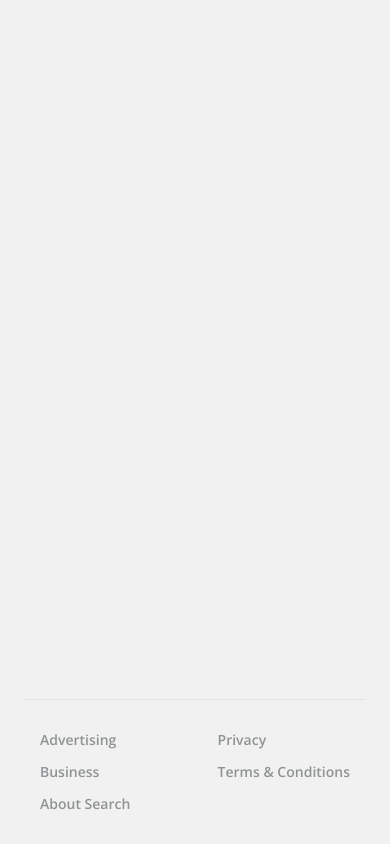
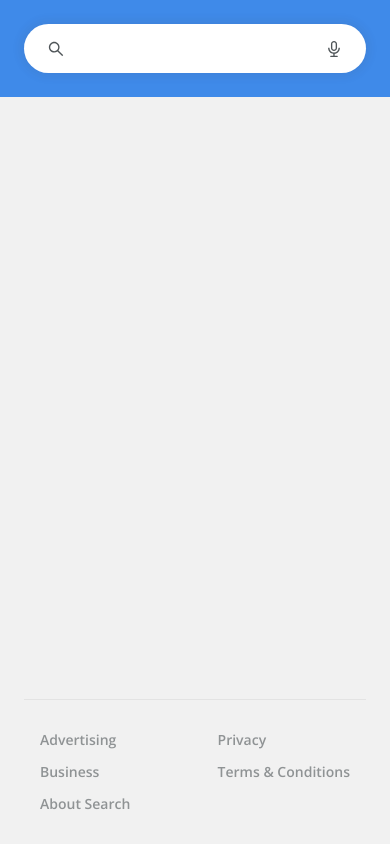
Before and after one commit to Danak-UY/Live-Sessions, a React (Create React App) app in the folder 03_search-engine-app/: page /search in a window 390 px wide. Built offline with nearby package versions, Linux system fonts and the light colour scheme; no server answers.

Commit message:
Done result page header

```diff
--- a/03_search-engine-app/src/assets/styles/ResultPage.css
+++ b/03_search-engine-app/src/assets/styles/ResultPage.css
@@ -0,0 +1,70 @@
+.result__header {
+  background-color: var(--cl-primary);
+  display: flex;
+  justify-content: space-between;
+  align-items: flex-end;
+  padding: 1.5rem;
+}
+
+.header__search {
+  display: flex;
+  align-items: center;
+  flex: 1;
+  margin-right: 2rem;
+}
+
+.header__search img {
+  height: 2.2rem;
+  margin-right: 2rem;
+}
+
+.header__search form {
+  width: 100%;
+}
+
+.header__search form button {
+  display: none;
+}
+
+.header__search .ant-input-affix-wrapper {
+  width: 100%;
+  max-width: 35rem;
+  border-radius: 5rem;
+  border: 0;
+  box-shadow: 0px 0px 8px 4px rgba(58, 58, 58, 0.08);
+  color: var(--cl-dark);
+  padding: 0.75rem 1.5rem;
+}
+
+.header__search .ant-input-affix-wrapper:hover,
+.header__search .ant-input-affix-wrapper:focus {
+  box-shadow: 0px 0px 16px 8px rgba(58, 58, 58, 0.12);
+}
+
+.header__search .ant-input-affix-wrapper input {
+  color: var(--cl-dark);
+}
+
+.header__search .ant-input-affix-wrapper .ant-input-suffix {
+  margin-left: 0.75rem;
+}
+
+.header__search .ant-input-affix-wrapper .ant-input-prefix {
+  margin-right: 0.75rem;
+}
+
+@media screen and (max-width: 768px) {
+  .header__search a {
+    display: none;
+  }
+}
+
+@media screen and (max-width: 576px) {
+  .result__header .header__card {
+    display: none;
+  }
+
+  .header__search {
+    margin-right: 0;
+  }
+}
--- /dev/null
+++ b/03_search-engine-app/src/components/AvatarProfile.js
@@ -0,0 +1,76 @@
+import React, { useState, useEffect } from "react";
+import { useStateValue } from "./../components/StateProvider";
+import { actionTypes } from "./../reducer";
+import { Button, Avatar, Tooltip } from "antd";
+import { PlusCircleFilled } from "@ant-design/icons";
+
+function AvatarProfile() {
+  const [{ avatarProfiles }, dispatch] = useStateValue();
+  const [usersList, setUsersList] = useState(avatarProfiles);
+
+  console.log(usersList);
+
+  useEffect(() => {
+    if (usersList.length === 0) getUserInfo();
+  }, []);
+
+  async function getUserInfo() {
+    await fetch("https://randomuser.me/api/")
+      .then((response) => response.json())
+      .then((data) => {
+        const user = data.results[0];
+        const userData = {
+          username: user.login.username,
+          photo: user.picture.thumbnail,
+        };
+        dispatch({
+          type: actionTypes.SET_USER_DATA,
+          payload: userData,
+        });
+        setUsersList([...usersList, userData]);
+      });
+  }
+
+  function addUser() {
+    getUserInfo();
+  }
+
+  return (
+    <>
+      <Avatar.Group
+        maxCount={4}
+        maxStyle={{
+          backgroundColor: "var(--cl-primary)",
+          fontWeight: "600",
+        }}
+      >
+        {usersList.length !== 0 ? (
+          usersList.map((user, index) => (
+            <Tooltip title={user.username} placement="bottom" key={index}>
+              <Avatar src={user.photo} />
+            </Tooltip>
+          ))
+        ) : (
+          <Avatar
+            style={{
+              backgroundColor: "var(--cl-primary)",
+              fontWeight: "600",
+            }}
+          >
+            DK
+          </Avatar>
+        )}
+      </Avatar.Group>
+      <Button
+        type="link"
+        shape="circle"
+        icon={<PlusCircleFilled />}
+        size="default"
+        style={{ color: "var(--cl-white)" }}
+        onClick={addUser}
+      />
+    </>
+  );
+}
+
+export default AvatarProfile;
--- a/03_search-engine-app/src/components/HeaderHome.js
+++ b/03_search-engine-app/src/components/HeaderHome.js
@@ -1,34 +1,11 @@
-import React, { useState, useEffect } from "react";
-import { Button, Avatar, Tooltip } from "antd";
-import { PlusCircleFilled } from "@ant-design/icons";
+import React from "react";
+import { Button } from "antd";
 import { Link } from "react-router-dom";
 
+import AvatarProfile from "./AvatarProfile";
 import "../assets/styles/HeaderHome.css";
 
 function HeaderHome() {
-  const [usersList, setUsersList] = useState([]);
-
-  useEffect(() => {
-    getUserInfo();
-  }, []);
-
-  async function getUserInfo() {
-    await fetch("https://randomuser.me/api/")
-      .then((response) => response.json())
-      .then((data) => {
-        const user = data.results[0];
-        const userData = {
-          username: user.login.username,
-          photo: user.picture.thumbnail,
-        };
-        setUsersList([...usersList, userData]);
-      });
-  }
-
-  function addUser() {
-    getUserInfo();
-  }
-
   return (
     <header>
       <div className="header__links">
@@ -43,38 +20,7 @@ function HeaderHome() {
         </Link>
       </div>
       <div className="header__card">
-        <Avatar.Group
-          maxCount={4}
-          maxStyle={{
-            backgroundColor: "var(--cl-primary)",
-            fontWeight: "600",
-          }}
-        >
-          {usersList.length !== 0 ? (
-            usersList.map((user, index) => (
-              <Tooltip title={user.username} placement="bottom" key={index}>
-                <Avatar src={user.photo} />
-              </Tooltip>
-            ))
-          ) : (
-            <Avatar
-              style={{
-                backgroundColor: "var(--cl-primary)",
-                fontWeight: "600",
-              }}
-            >
-              DK
-            </Avatar>
-          )}
-        </Avatar.Group>
-        <Button
-          type="link"
-          shape="circle"
-          icon={<PlusCircleFilled />}
-          size="default"
-          style={{ color: "var(--cl-white)" }}
-          onClick={addUser}
-        />
+        <AvatarProfile />
       </div>
     </header>
   );
--- a/03_search-engine-app/src/components/SearchHome.js
+++ b/03_search-engine-app/src/components/SearchHome.js
@@ -10,16 +10,18 @@ import { useStateValue } from "./StateProvider";
 import InputField from "./InputField";
 
 function SearchHome() {
-  const [{}, dispatch] = useStateValue();
+  const [state, dispatch] = useStateValue();
   const history = useHistory();
   const [searchItem, setSearchItem] = useState("");
   function handleSearch(ev) {
     ev.preventDefault();
-    dispatch({
-      type: actionTypes.SET_SEARCH_QUERY,
-      payload: searchItem,
-    });
-    history.push(`/search?q=${slugify(searchItem)}`);
+    if (searchItem) {
+      dispatch({
+        type: actionTypes.SET_SEARCH_QUERY,
+        payload: searchItem,
+      });
+      history.push(`/search?q=${slugify(searchItem)}`);
+    }
   }
   return (
     <form className="home__search">
--- a/03_search-engine-app/src/index.js
+++ b/03_search-engine-app/src/index.js
@@ -8,6 +8,7 @@ import reducer from "./reducer";
 
 const initialState = {
   query: null,
+  avatarProfiles: [],
 };
 
 ReactDOM.render(
--- a/03_search-engine-app/src/pages/ResultPage.js
+++ b/03_search-engine-app/src/pages/ResultPage.js
@@ -1,16 +1,65 @@
-import React from "react";
+import React, { useState } from "react";
+import { useHistory, Link } from "react-router-dom";
+import slugify from "slugify";
 import { useStateValue } from "./../components/StateProvider";
 import useGoogleSearch from "./../useGoogleSearch";
+import { actionTypes } from "./../reducer";
+import { Button } from "antd";
+import { SearchOutlined } from "@ant-design/icons";
 
+import AvatarProfile from "./../components/AvatarProfile";
 import Response from "./../response";
+import InputField from "./../components/InputField";
+
+import "./../assets/styles/ResultPage.css";
 
 function ResultPage() {
   const [{ query }, dispatch] = useStateValue();
+  const history = useHistory();
+  const [searchItem, setSearchItem] = useState(query);
   // LIVE API DATA
   //const { data } = useGoogleSearch(query);
   const data = Response;
   console.log(data);
-  return <div>{query}</div>;
+  function handleSearch(ev) {
+    ev.preventDefault();
+    if (searchItem) {
+      dispatch({
+        type: actionTypes.SET_SEARCH_QUERY,
+        payload: searchItem,
+      });
+      history.push(`/search?q=${slugify(searchItem)}`);
+    }
+  }
+  return (
+    <div className="result__header">
+      <div className="header__search">
+        <Link to="/">
+          <img
+            src={`${require(`./../assets/images/search-logo-white.svg`)}`}
+            alt="Search logo"
+          />
+        </Link>
+        <form>
+          <InputField
+            handleChange={(value) => setSearchItem(value)}
+            searchItem={searchItem}
+          />
+          <Button
+            type="primary"
+            shape="round"
+            icon={<SearchOutlined />}
+            size="large"
+            htmlType="submit"
+            onClick={handleSearch}
+          />
+        </form>
+      </div>
+      <div className="header__card">
+        <AvatarProfile />
+      </div>
+    </div>
+  );
 }
 
 export default ResultPage;
--- a/03_search-engine-app/src/reducer.js
+++ b/03_search-engine-app/src/reducer.js
@@ -1,16 +1,18 @@
 export const actionTypes = {
   SET_SEARCH_QUERY: "SET_SEARCH_QUERY",
-  RESET_SEARCH_QUERY: "RESET_SEARCH_QUERY",
+  SET_USER_DATA: "SET_USER_DATA",
 };
 
 const reducer = (state, action) => {
   switch (action.type) {
     case actionTypes.SET_SEARCH_QUERY: {
-      console.log("reducer", action.payload);
       return { ...state, query: action.payload };
     }
-    case actionTypes.RESET_SEARCH_QUERY: {
-      return { ...state, query: null };
+    case actionTypes.SET_USER_DATA: {
+      return {
+        ...state,
+        avatarProfiles: [...state.avatarProfiles, action.payload],
+      };
     }
     default: {
       return { ...state };
```
Also changed, not shown: 03_search-engine-app/src/reducer.dev.js (+11 -4 lines).
